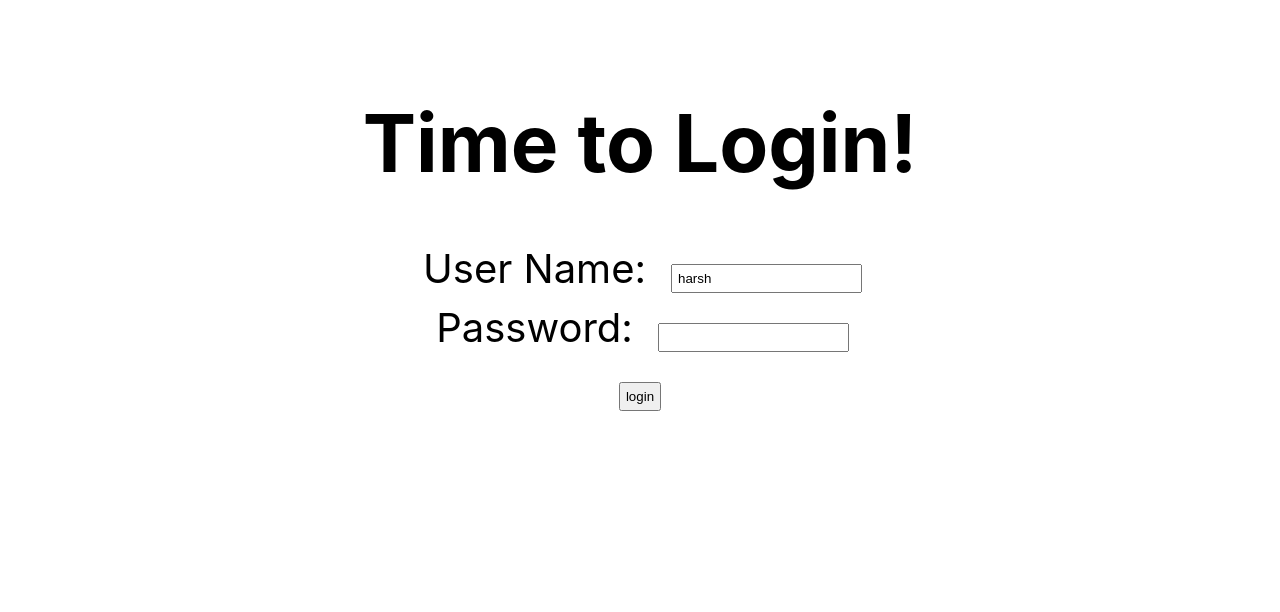
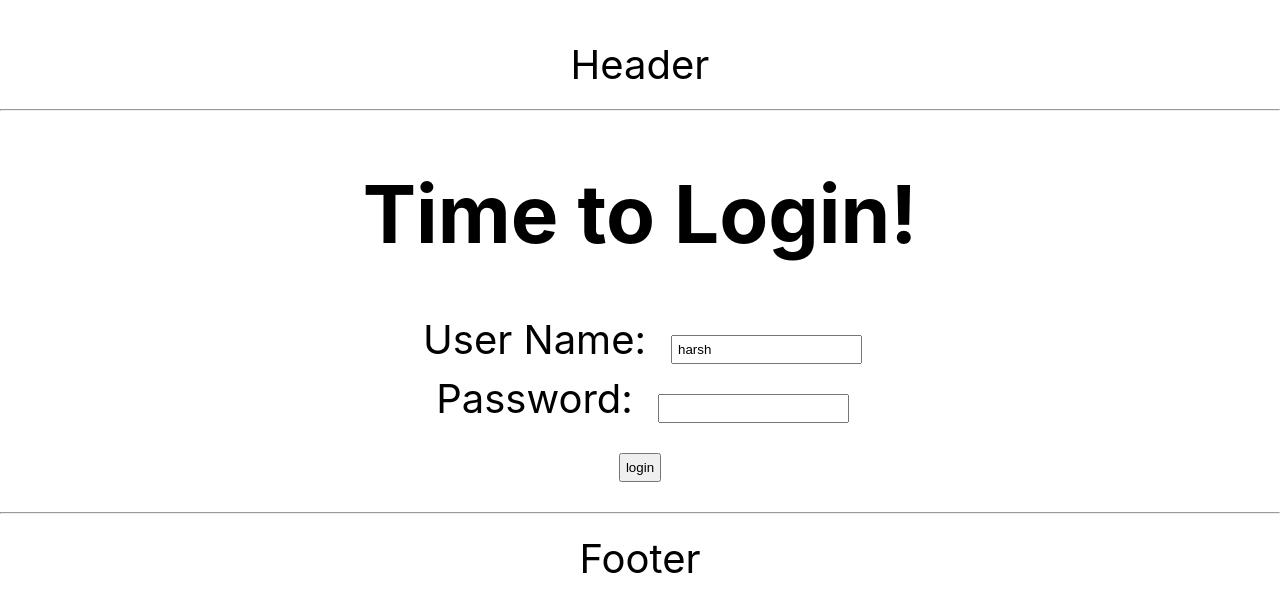
Before and after one commit to Harsh-Vardhan-Choudhary/todo-app, a React (Create React App) app: page / in a window 1280 px wide. Shown: the top 612 px of the page. Built offline with nearby package versions, Linux system fonts and the light colour scheme.

Commit message:
header, footer & logout component

```diff
--- a/src/components/todo/TodoApp.jsx
+++ b/src/components/todo/TodoApp.jsx
@@ -6,15 +6,18 @@ import {BrowserRouter, Routes, Route, useNavigate, useParams, Link} from 'react-
 export default function TodoApp() {
     return (
         <div className="TodoApp">
+            <HeaderComponent/>
             <BrowserRouter>
                 <Routes>
-                    <Route path='/' element={<LoginComponent/>}></Route>
-                    <Route path='/login' element={<LoginComponent/>}></Route>
-                    <Route path='/welcome/:username' element={<WelcomeComponent/>}></Route>
-                    <Route path='/todos' element={<ListTodoComponent/>}></Route>
-                    <Route path='*' element={<ErrorComponent/>}></Route>
+                    <Route path='/' element={<LoginComponent/>} />
+                    <Route path='/login' element={<LoginComponent/>} />
+                    <Route path='/welcome/:username' element={<WelcomeComponent/>} />
+                    <Route path='/todos' element={<ListTodoComponent/>} />
+                    <Route path='*' element={<ErrorComponent/>} />
+                    <Route path='/logout' element={<LogoutComponent/>} />
                 </Routes>
             </BrowserRouter>
+            <FooterComponent/>
         </div>
     )
 }
@@ -176,3 +179,30 @@ function ListTodoComponent() {
         </div>
     )
 }
+
+function HeaderComponent() {
+    return (
+        <div className="header">
+            Header <hr/>
+        </div>
+    )
+}
+
+function FooterComponent() {
+    return (
+        <div className="footer">
+            <hr/> Footer
+        </div>
+    )
+}
+
+function LogoutComponent() {
+    return (
+        <div className="logout">
+            <h1>You are logged out</h1>
+            <div>
+                Thank you for using our app. Come back soon...
+            </div>
+        </div>
+    )
+}
```
